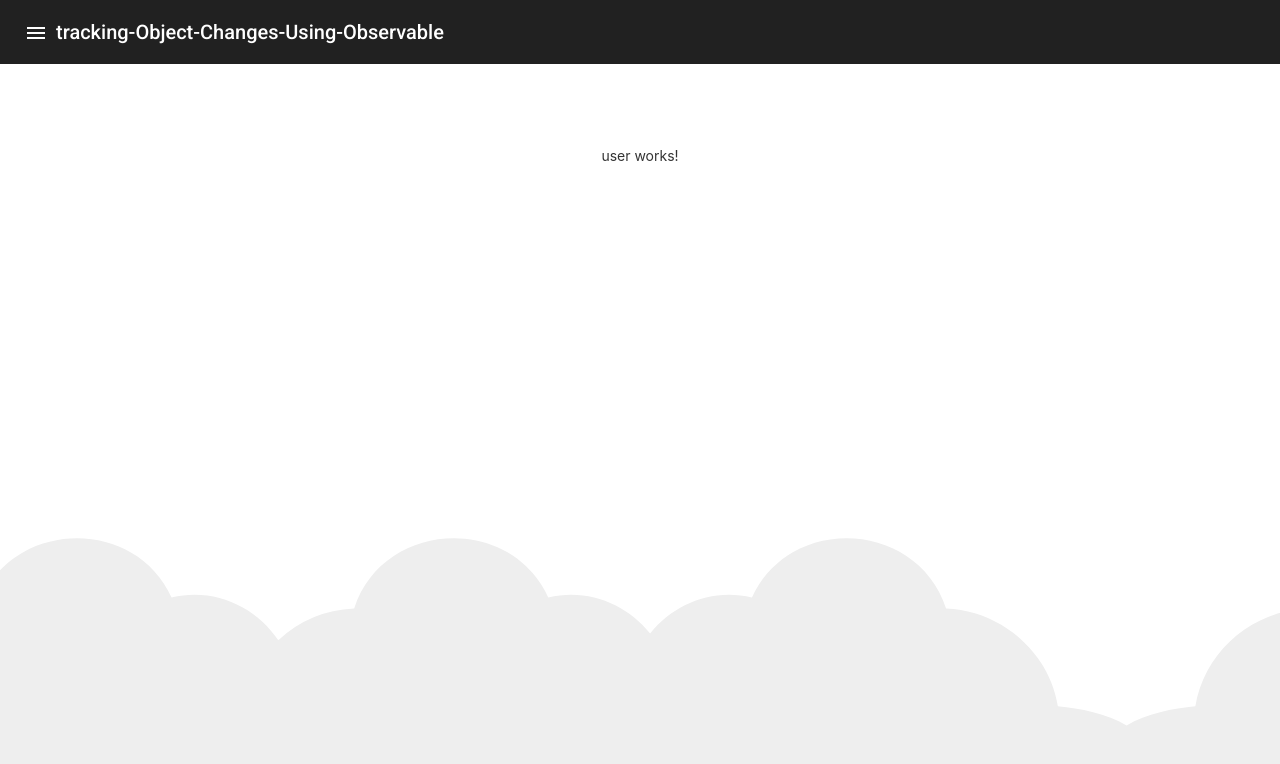
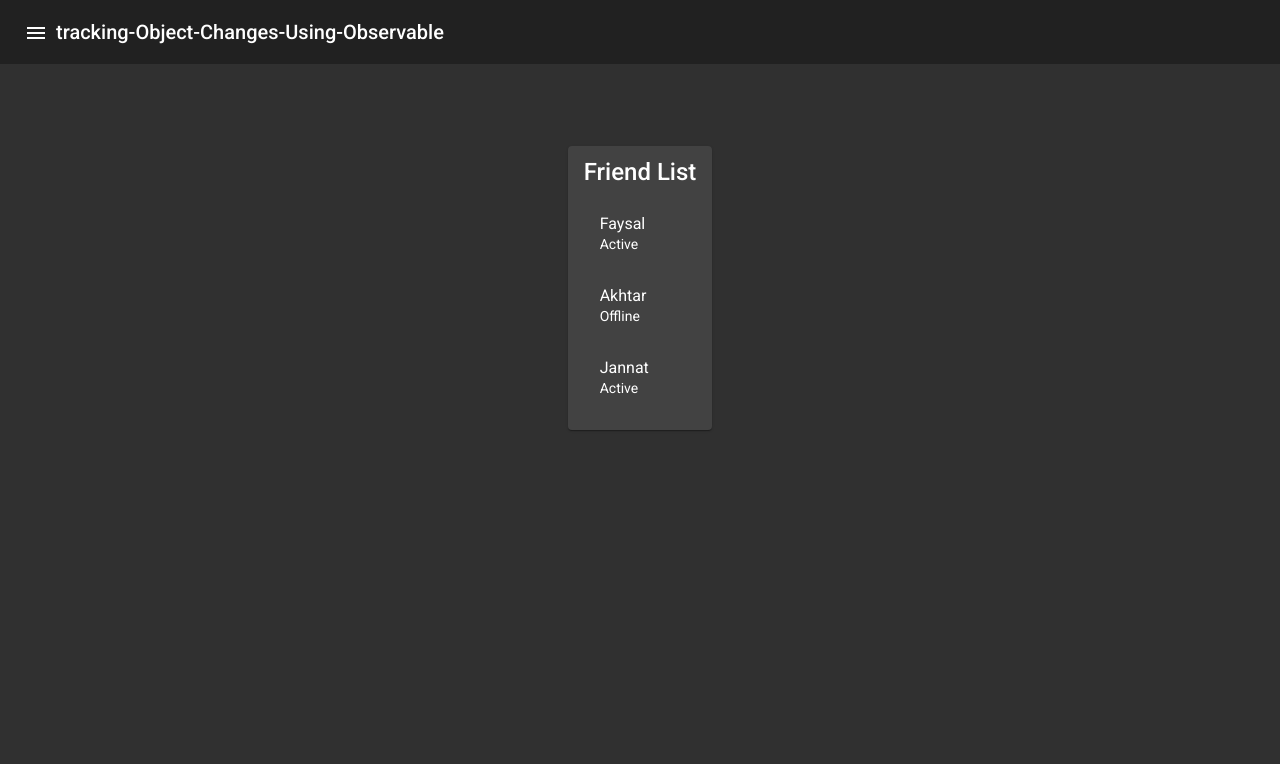
Before and after one commit to iamimrankhan95/Tracking-Object-Changes-Using-Observable, an Angular app in the folder Frontend/Angular/tracking-Object-Changes-Using-Observable/: page /user in a window 1280 px wide. Shown: the top 764 px of the page. Built offline with nearby package versions, Linux system fonts and the light colour scheme.

Commit message:
refact(angular): delete and add some code in user module

```diff
--- a/Frontend/Angular/tracking-Object-Changes-Using-Observable/src/app/app.component.html
+++ b/Frontend/Angular/tracking-Object-Changes-Using-Observable/src/app/app.component.html
@@ -318,10 +318,7 @@
   <footer>
   </footer>
 
-  <svg id="clouds" xmlns="http://www.w3.org/2000/svg" width="2611.084" height="485.677" viewBox="0 0 2611.084 485.677">
-    <title>Gray Clouds Background</title>
-    <path id="Path_39" data-name="Path 39" d="M2379.709,863.793c10-93-77-171-168-149-52-114-225-105-264,15-75,3-140,59-152,133-30,2.83-66.725,9.829-93.5,26.25-26.771-16.421-63.5-23.42-93.5-26.25-12-74-77-130-152-133-39-120-212-129-264-15-54.084-13.075-106.753,9.173-138.488,48.9-31.734-39.726-84.4-61.974-138.487-48.9-52-114-225-105-264,15a162.027,162.027,0,0,0-103.147,43.044c-30.633-45.365-87.1-72.091-145.206-58.044-52-114-225-105-264,15-75,3-140,59-152,133-53,5-127,23-130,83-2,42,35,72,70,86,49,20,106,18,157,5a165.625,165.625,0,0,0,120,0c47,94,178,113,251,33,61.112,8.015,113.854-5.72,150.492-29.764a165.62,165.62,0,0,0,110.861-3.236c47,94,178,113,251,33,31.385,4.116,60.563,2.495,86.487-3.311,25.924,5.806,55.1,7.427,86.488,3.311,73,80,204,61,251-33a165.625,165.625,0,0,0,120,0c51,13,108,15,157-5a147.188,147.188,0,0,0,33.5-18.694,147.217,147.217,0,0,0,33.5,18.694c49,20,106,18,157,5a165.625,165.625,0,0,0,120,0c47,94,178,113,251,33C2446.709,1093.793,2554.709,922.793,2379.709,863.793Z" transform="translate(142.69 -634.312)" fill="#eee"/>
-  </svg>
+
 
 </div>
 
--- a/Frontend/Angular/tracking-Object-Changes-Using-Observable/src/app/app.component.scss
+++ b/Frontend/Angular/tracking-Object-Changes-Using-Observable/src/app/app.component.scss
@@ -0,0 +1,3 @@
+.example-spacer {
+    flex: 1 1 auto;
+  }
--- a/Frontend/Angular/tracking-Object-Changes-Using-Observable/src/app/app.module.ts
+++ b/Frontend/Angular/tracking-Object-Changes-Using-Observable/src/app/app.module.ts
@@ -4,10 +4,9 @@ import { BrowserModule } from '@angular/platform-browser';
 import { AppRoutingModule } from './app-routing.module';
 import { AppComponent } from './app.component';
 import { BrowserAnimationsModule } from '@angular/platform-browser/animations';
-import { MaterialExampleModule } from '../material.module';
+import { MaterialModule } from '../material.module';
 import { HttpClientModule } from '@angular/common/http';
 import { FormsModule, ReactiveFormsModule } from '@angular/forms';
-import { MatNativeDateModule } from '@angular/material/core';
 @NgModule({
   declarations: [
     AppComponent
@@ -18,9 +17,8 @@ import { MatNativeDateModule } from '@angular/material/core';
     BrowserAnimationsModule,
     FormsModule,
     HttpClientModule,
-    MatNativeDateModule,
-    MaterialExampleModule,
     ReactiveFormsModule,
+    MaterialModule
   ],
   providers: [],
   bootstrap: [AppComponent]
--- a/Frontend/Angular/tracking-Object-Changes-Using-Observable/src/app/modules/user/user-list/user-list.component.html
+++ b/Frontend/Angular/tracking-Object-Changes-Using-Observable/src/app/modules/user/user-list/user-list.component.html
@@ -1 +1,14 @@
-<p>user-list works!</p>
+<mat-card>
+  <mat-card-title>Friend List</mat-card-title>
+  <mat-card-content>
+    <mat-list>
+      <mat-list-item *ngFor="let friend of friends">
+        <div *ngIf="friend.status === 'Active'">
+          <!-- <fa-icon [icon]="['fas', 'square']"></fa-icon> -->
+        </div>
+        <div mat-line>{{friend.name}}</div>
+        <div mat-line> {{friend.status}} </div>
+      </mat-list-item>
+    </mat-list>
+  </mat-card-content>
+</mat-card>
--- a/Frontend/Angular/tracking-Object-Changes-Using-Observable/src/app/modules/user/user-list/user-list.component.scss
+++ b/Frontend/Angular/tracking-Object-Changes-Using-Observable/src/app/modules/user/user-list/user-list.component.scss
@@ -0,0 +1,3 @@
+.mat-list-icon {
+    color: rgba(0, 0, 0, 0.54);
+  }
--- a/Frontend/Angular/tracking-Object-Changes-Using-Observable/src/app/modules/user/user-list/user-list.component.ts
+++ b/Frontend/Angular/tracking-Object-Changes-Using-Observable/src/app/modules/user/user-list/user-list.component.ts
@@ -6,10 +6,29 @@ import { Component, OnInit } from '@angular/core';
   styleUrls: ['./user-list.component.scss']
 })
 export class UserListComponent implements OnInit {
-
+  friends: Friend[] = [
+    {
+      name: 'Faysal',
+      status: 'Active',
+    },
+    {
+      name: 'Akhtar',
+      status: 'Offline',
+    },
+    {
+      name: 'Jannat',
+      status: 'Active',
+    },
+  ];
   constructor() { }
 
   ngOnInit(): void {
   }
 
 }
+
+
+export interface Friend {
+  name: string;
+  status: string;
+}
--- a/Frontend/Angular/tracking-Object-Changes-Using-Observable/src/app/modules/user/user-routing.module.ts
+++ b/Frontend/Angular/tracking-Object-Changes-Using-Observable/src/app/modules/user/user-routing.module.ts
@@ -1,8 +1,15 @@
 import { NgModule } from '@angular/core';
 import { RouterModule, Routes } from '@angular/router';
+import { UserListComponent } from './user-list/user-list.component';
 import { UserComponent } from './user.component';
 
-const routes: Routes = [{ path: '', component: UserComponent }];
+const routes: Routes = [{
+  path: '', component: UserComponent, children: [
+    {
+      path: '', component: UserListComponent
+    }
+  ]
+}];
 
 @NgModule({
   imports: [RouterModule.forChild(routes)],
--- a/Frontend/Angular/tracking-Object-Changes-Using-Observable/src/app/modules/user/user.component.html
+++ b/Frontend/Angular/tracking-Object-Changes-Using-Observable/src/app/modules/user/user.component.html
@@ -1 +1 @@
-<p>user works!</p>
+<router-outlet></router-outlet>
--- a/Frontend/Angular/tracking-Object-Changes-Using-Observable/src/app/modules/user/user.module.ts
+++ b/Frontend/Angular/tracking-Object-Changes-Using-Observable/src/app/modules/user/user.module.ts
@@ -5,6 +5,7 @@ import { UserRoutingModule } from './user-routing.module';
 import { UserComponent } from './user.component';
 import { UserListComponent } from './user-list/user-list.component';
 import { UserStatusDropdownComponent } from './user-status-dropdown/user-status-dropdown.component';
+import { MaterialModule } from 'src/material.module';
 
 
 @NgModule({
@@ -15,7 +16,8 @@ import { UserStatusDropdownComponent } from './user-status-dropdown/user-status-
   ],
   imports: [
     CommonModule,
-    UserRoutingModule
+    UserRoutingModule,
+    MaterialModule
   ]
 })
 export class UserModule { }
--- a/Frontend/Angular/tracking-Object-Changes-Using-Observable/src/index.html
+++ b/Frontend/Angular/tracking-Object-Changes-Using-Observable/src/index.html
@@ -10,7 +10,7 @@
   <link href="https://fonts.googleapis.com/css2?family=Roboto:wght@300;400;500&display=swap" rel="stylesheet">
   <link href="https://fonts.googleapis.com/icon?family=Material+Icons" rel="stylesheet">
 </head>
-<body class="mat-typography">
+<body class="mat-typography mat-app-background">
   <app-root></app-root>
 </body>
 </html>
--- a/Frontend/Angular/tracking-Object-Changes-Using-Observable/src/material.module.ts
+++ b/Frontend/Angular/tracking-Object-Changes-Using-Observable/src/material.module.ts
@@ -93,4 +93,4 @@ import {OverlayModule} from '@angular/cdk/overlay';
     ScrollingModule,
   ]
 })
-export class MaterialExampleModule {}
+export class MaterialModule {}
```
